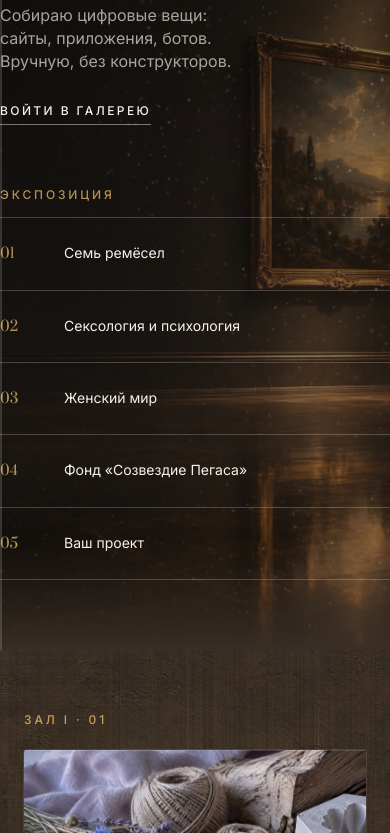
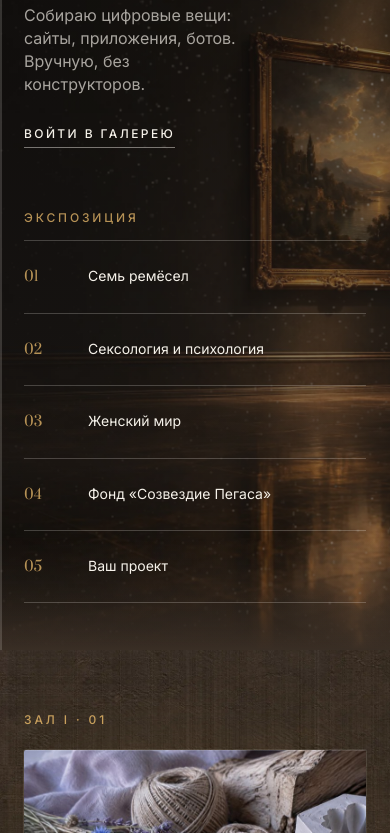
Before and after one commit to makaka119911-oss/ladara, a plain HTML site: page index.html in a window 390 px wide. Shown: the part 194-1027 px from the top of the page. Drawn offline with Linux system fonts and the light colour scheme.

Commit message:
Телефон: вернул боковой отступ — текст снова выровнен с логотипом

```diff
--- a/style.css
+++ b/style.css
@@ -514,6 +514,6 @@
   /* На телефоне обложка не растягивается на весь экран: иначе сетка прижимает текст к низу,
      и под подписью студии повисает пустая полоса в 88 px. Пусть блок идёт сверху вниз своим ходом. */
   header.cover{box-sizing:border-box;height:auto;min-height:100svh;padding:84px 0 40px}
-  .cover__inner{padding:0;align-content:start;align-items:start;height:auto}
+  .cover__inner{padding:0 var(--pad);align-content:start;align-items:start;height:auto}
   .cover__lead{padding-top:0}
 }
```
